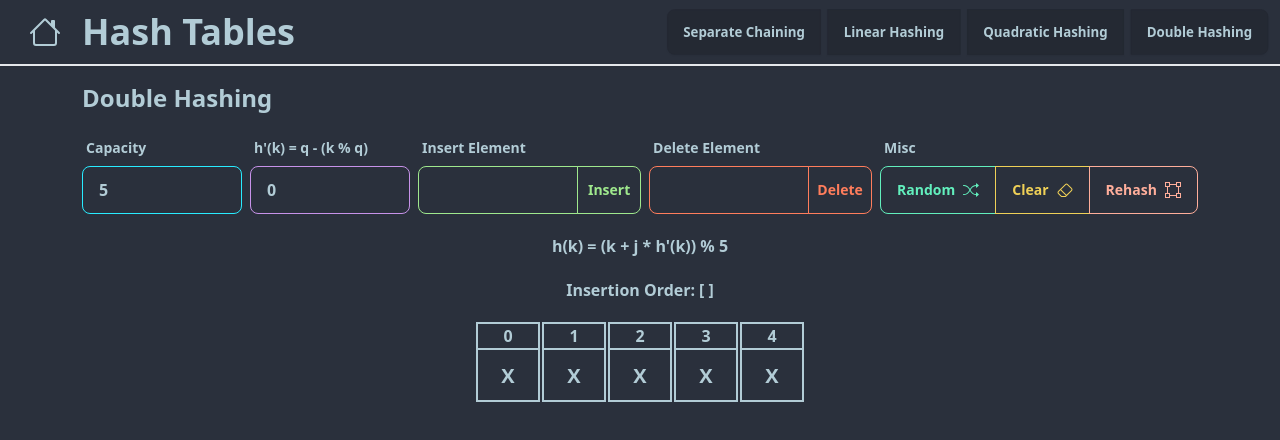
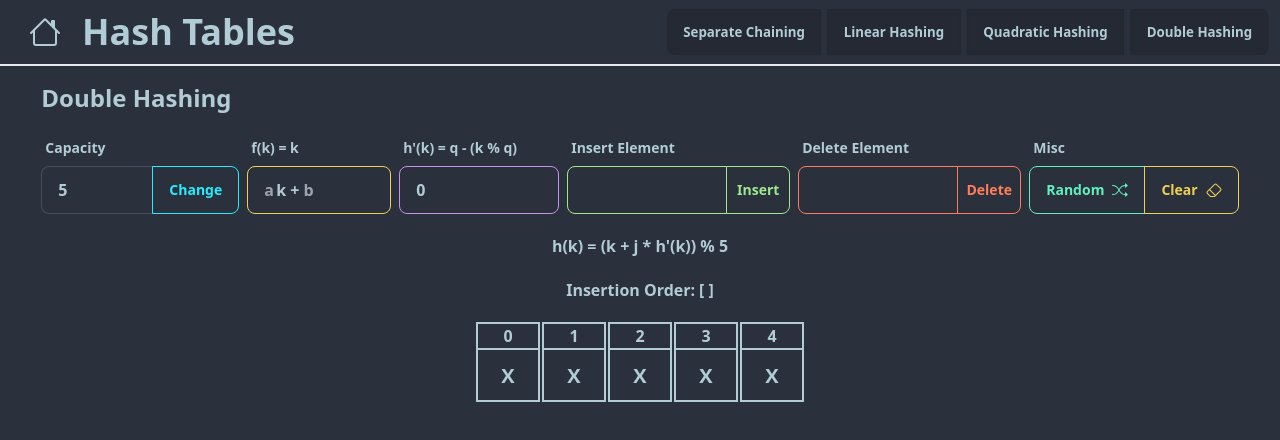
Before and after one commit to alexespejo/dsa-visualizer, a Svelte app: page /hash_tables/double_hashing in a window 1280 px wide. Shown: the top 440 px of the page. Built offline with nearby package versions, Linux system fonts and the light colour scheme.

Commit message:
update capacity and implemented f(k)

```diff
--- a/src/app.css
+++ b/src/app.css
@@ -11,3 +11,14 @@
 .title-heading {
  @apply text-2xl font-bold py-4;
 }
+
+input::-webkit-outer-spin-button,
+input::-webkit-inner-spin-button {
+ -webkit-appearance: none;
+ margin: 0;
+}
+
+/* Firefox */
+input[type="number"] {
+ -moz-appearance: textfield;
+}
--- a/src/components/HashTableControls/SpecialButtons.svelte
+++ b/src/components/HashTableControls/SpecialButtons.svelte
@@ -1,21 +1,57 @@
 <script lang="ts">
-export let clear: ()=>void;
-export let randomize: ()=>void;
-export let rehash: ()=>void;
+ export let clear: () => void;
+ export let randomize: () => void;
+ export let rehash: () => void;
 </script>
-<button class="btn btn-outline btn-success join-item" on:click={randomize}>Random
-<svg xmlns="http://www.w3.org/2000/svg" width="16" height="16" fill="currentColor" class="bi bi-shuffle" viewBox="0 0 16 16">
-  <path fill-rule="evenodd" d="M0 3.5A.5.5 0 0 1 .5 3H1c2.202 0 3.827 1.24 4.874 2.418.49.552.865 1.102 1.126 1.532.26-.43.636-.98 1.126-1.532C9.173 4.24 10.798 3 13 3v1c-1.798 0-3.173 1.01-4.126 2.082A9.6 9.6 0 0 0 7.556 8a9.6 9.6 0 0 0 1.317 1.918C9.828 10.99 11.204 12 13 12v1c-2.202 0-3.827-1.24-4.874-2.418A10.6 10.6 0 0 1 7 9.05c-.26.43-.636.98-1.126 1.532C4.827 11.76 3.202 13 1 13H.5a.5.5 0 0 1 0-1H1c1.798 0 3.173-1.01 4.126-2.082A9.6 9.6 0 0 0 6.444 8a9.6 9.6 0 0 0-1.317-1.918C4.172 5.01 2.796 4 1 4H.5a.5.5 0 0 1-.5-.5"/>
-  <path d="M13 5.466V1.534a.25.25 0 0 1 .41-.192l2.36 1.966c.12.1.12.284 0 .384l-2.36 1.966a.25.25 0 0 1-.41-.192m0 9v-3.932a.25.25 0 0 1 .41-.192l2.36 1.966c.12.1.12.284 0 .384l-2.36 1.966a.25.25 0 0 1-.41-.192"/>
-</svg>
+
+<button class="btn btn-outline btn-success join-item" on:click={randomize}
+ >Random
+ <svg
+  xmlns="http://www.w3.org/2000/svg"
+  width="16"
+  height="16"
+  fill="currentColor"
+  class="bi bi-shuffle"
+  viewBox="0 0 16 16"
+ >
+  <path
+   fill-rule="evenodd"
+   d="M0 3.5A.5.5 0 0 1 .5 3H1c2.202 0 3.827 1.24 4.874 2.418.49.552.865 1.102 1.126 1.532.26-.43.636-.98 1.126-1.532C9.173 4.24 10.798 3 13 3v1c-1.798 0-3.173 1.01-4.126 2.082A9.6 9.6 0 0 0 7.556 8a9.6 9.6 0 0 0 1.317 1.918C9.828 10.99 11.204 12 13 12v1c-2.202 0-3.827-1.24-4.874-2.418A10.6 10.6 0 0 1 7 9.05c-.26.43-.636.98-1.126 1.532C4.827 11.76 3.202 13 1 13H.5a.5.5 0 0 1 0-1H1c1.798 0 3.173-1.01 4.126-2.082A9.6 9.6 0 0 0 6.444 8a9.6 9.6 0 0 0-1.317-1.918C4.172 5.01 2.796 4 1 4H.5a.5.5 0 0 1-.5-.5"
+  />
+  <path
+   d="M13 5.466V1.534a.25.25 0 0 1 .41-.192l2.36 1.966c.12.1.12.284 0 .384l-2.36 1.966a.25.25 0 0 1-.41-.192m0 9v-3.932a.25.25 0 0 1 .41-.192l2.36 1.966c.12.1.12.284 0 .384l-2.36 1.966a.25.25 0 0 1-.41-.192"
+  />
+ </svg>
 </button>
-<button class="btn btn-outline btn-warning join-item" on:click={clear}>Clear <svg xmlns="http://www.w3.org/2000/svg" width="16" height="16" fill="currentColor" class="bi bi-eraser" viewBox="0 0 16 16">
-  <path d="M8.086 2.207a2 2 0 0 1 2.828 0l3.879 3.879a2 2 0 0 1 0 2.828l-5.5 5.5A2 2 0 0 1 7.879 15H5.12a2 2 0 0 1-1.414-.586l-2.5-2.5a2 2 0 0 1 0-2.828zm2.121.707a1 1 0 0 0-1.414 0L4.16 7.547l5.293 5.293 4.633-4.633a1 1 0 0 0 0-1.414zM8.746 13.547 3.453 8.254 1.914 9.793a1 1 0 0 0 0 1.414l2.5 2.5a1 1 0 0 0 .707.293H7.88a1 1 0 0 0 .707-.293z"/>
-</svg></button>
-<button class="btn btn-outline btn-error join-item" on:click={rehash}>Rehash <svg xmlns="http://www.w3.org/2000/svg" width="16" height="16" fill="currentColor" class="bi bi-bounding-box" viewBox="0 0 16 16">
-  <path d="M5 2V0H0v5h2v6H0v5h5v-2h6v2h5v-5h-2V5h2V0h-5v2zm6 1v2h2v6h-2v2H5v-2H3V5h2V3zm1-2h3v3h-3zm3 11v3h-3v-3zM4 15H1v-3h3zM1 4V1h3v3z"/>
-</svg></button>
+<button class="btn btn-outline btn-warning join-item" on:click={clear}
+ >Clear <svg
+  xmlns="http://www.w3.org/2000/svg"
+  width="16"
+  height="16"
+  fill="currentColor"
+  class="bi bi-eraser"
+  viewBox="0 0 16 16"
+ >
+  <path
+   d="M8.086 2.207a2 2 0 0 1 2.828 0l3.879 3.879a2 2 0 0 1 0 2.828l-5.5 5.5A2 2 0 0 1 7.879 15H5.12a2 2 0 0 1-1.414-.586l-2.5-2.5a2 2 0 0 1 0-2.828zm2.121.707a1 1 0 0 0-1.414 0L4.16 7.547l5.293 5.293 4.633-4.633a1 1 0 0 0 0-1.414zM8.746 13.547 3.453 8.254 1.914 9.793a1 1 0 0 0 0 1.414l2.5 2.5a1 1 0 0 0 .707.293H7.88a1 1 0 0 0 .707-.293z"
+  />
+ </svg></button
+>
+
+<!-- <button class="btn btn-outline btn-error join-item" on:click={rehash}
+ >Rehash <svg
+  xmlns="http://www.w3.org/2000/svg"
+  width="16"
+  height="16"
+  fill="currentColor"
+  class="bi bi-bounding-box"
+  viewBox="0 0 16 16"
+ >
+  <path
+   d="M5 2V0H0v5h2v6H0v5h5v-2h6v2h5v-5h-2V5h2V0h-5v2zm6 1v2h2v6h-2v2H5v-2H3V5h2V3zm1-2h3v3h-3zm3 11v3h-3v-3zM4 15H1v-3h3zM1 4V1h3v3z"
+  />
+ </svg></button
+> -->
 
 <style>
-
 </style>
--- a/src/components/custom/Inputs/NumberInput.svelte
+++ b/src/components/custom/Inputs/NumberInput.svelte
@@ -5,15 +5,17 @@
  export let styles: string = "";
  export let placeholder: string = "";
  export let require: boolean = false;
+ export let min: number = null;
+ export let max: number = null;
 </script>
 
 <input
  bind:value
  required={require}
- on:change
+ on:input
  type="number"
  {placeholder}
- class={`input input-${color} input-${size} ${styles} input-bordered w-max-w-xs font-bold w-40`}
- min="1"
- max="50"
+ class={`input input-${color} input-${size} ${styles} input-bordered w-max-w-xs font-bold w-28`}
+ {min}
+ {max}
 />
--- a/src/components/custom/Inputs/TextInput.svelte
+++ b/src/components/custom/Inputs/TextInput.svelte
@@ -9,6 +9,6 @@
 <input
  bind:value
  type="text"
- placeholder={placeholder}
- class={`input input-${color} input-${sz} ${styles} input-bordered w-max-w-xs font-bold`}
+ {placeholder}
+ class={`input input-${color} input-${sz} w-36 ${styles} input-bordered w-max-w-xs font-bold`}
 />
--- a/src/routes/HashTables/DoubleHashing.svelte
+++ b/src/routes/HashTables/DoubleHashing.svelte
@@ -23,6 +23,8 @@
  let numToInsert: number;
  let numToDelete: number;
  let capacity: number = 5;
+ let hashFuncA: number;
+ let hashFuncB: number;
 
  function insert() {
   insertionOrder = [...insertionOrder, numToInsert];
@@ -61,15 +63,13 @@
  }
 
  function changeCap() {
-  if (capacity < 0) {
-   throw new Error("New size must be a non-negative integer");
+  if (capacity < 1) {
+   capacity = 1;
+  } else if (capacity > 50) {
+   capacity = 50;
   }
-
-  if (capacity < hashingArray.length) {
-   hashingArray.length = capacity; // Truncate the hashingArrayay if capacity is smaller
-  } else {
-   hashingArray = [...hashingArray, null];
-  }
+  hashingArray.length = capacity;
+  hashingArray.fill(null);
  }
 </script>
 
@@ -78,13 +78,45 @@
   <!-- Capacity input -->
   <FormControl>
    <Label>Capacity</Label>
-   <NumberInput
-    color="info"
-    placeholder="Choose a Capacity"
-    styles="w-40 join-item"
-    bind:value={capacity}
-    on:change={() => changeCap()}
-   />
+   <form on:submit|preventDefault={changeCap} class="join">
+    <NumberInput
+     placeholder="Choose a Capacity"
+     bind:value={capacity}
+     color="info"
+     styles="join-item"
+     min={1}
+     max={50}
+    />
+    <Button color="info" styles="btn btn-info btn-outline join-item"
+     >Change</Button
+    >
+   </form>
+  </FormControl>
+
+  <!-- First hash function -->
+  <FormControl>
+   <Label
+    >f&#40;k&#41; =
+    {hashFuncA !== undefined && hashFuncB !== undefined
+     ? `${hashFuncA}k + ${hashFuncB}`
+     : "k"}
+   </Label>
+   <form class="join">
+    <div class="w-36 input-warning input flex items-center">
+     <input
+      type="text"
+      placeholder="a"
+      class="w-3"
+      bind:value={hashFuncA}
+     /><span>k +</span>
+     <input
+      type="text"
+      placeholder="b"
+      class="w-5 ml-1"
+      bind:value={hashFuncB}
+     />
+    </div>
+   </form>
   </FormControl>
 
   <!-- Second hash function -->
--- a/src/routes/HashTables/Linear.svelte
+++ b/src/routes/HashTables/Linear.svelte
@@ -24,6 +24,7 @@
   insertLinear,
   removeLinear,
  } from "../../lib/hashTableFunctions/linearProbing";
+ import TextInput from "../../components/custom/Inputs/TextInput.svelte";
 
  let hashingArray: number[] = [null, null, null, null, null];
  let insertionOrder: number[] = [];
@@ -33,6 +34,9 @@
  let numToDelete: number;
  let capacity: number = 5;
 
+ let hashFuncA: number;
+ let hashFuncB: number;
+
  let tempTable: number[] = [];
  let needRehash: boolean = false;
 
@@ -40,7 +44,12 @@
   insertionOrder = [...insertionOrder, numToInsert];
   valueInsert = numToInsert;
   tempTable = [...hashingArray];
-  hashingArray = insertLinear(hashingArray, numToInsert, stepSize, capacity);
+  hashingArray = insertLinear(
+   hashingArray,
+   numToInsert,
+   stepSize === null ? 1 : stepSize,
+   capacity
+  );
   numToInsert = undefined;
  }
 
@@ -64,18 +73,13 @@
  }
 
  function changeCap() {
-  if (capacity < 0) {
-   throw new Error("New size must be a non-negative integer");
+  if (capacity < 1) {
+   capacity = 1;
   } else if (capacity > 50) {
-   throw new Error("New size must be less than 50");
+   capacity = 50;
   }
-
-  if (capacity < hashingArray.length) {
-   hashingArray.length = capacity; // Truncate the hashingArrayay if capacity is smaller
-  } else {
-   // Extend the hashingArrayay if capacity is larger
-   hashingArray = [...hashingArray, null];
-  }
+  hashingArray.length = capacity;
+  hashingArray.fill(null);
  }
 
  function clearTable() {
@@ -92,13 +96,18 @@
  <Controls title="Linear Probing">
   <FormControl>
    <Label>Capacity</Label>
-   <form on:submit|preventDefault={changeCap}>
+   <form on:submit|preventDefault={changeCap} class="join">
     <NumberInput
      placeholder="Choose a Capacity"
      bind:value={capacity}
-     on:change={changeCap}
      color="info"
+     styles="join-item"
+     min={1}
+     max={50}
     />
+    <Button color="info" styles="btn btn-info btn-outline join-item"
+     >Change</Button
+    >
    </form>
   </FormControl>
 
@@ -122,11 +131,36 @@
    </Label>
    <form on:submit|preventDefault={changeCap}>
     <NumberInput
-     placeholder="Choose a Stepsize"
+     placeholder="Stepsize"
      color="accent"
      styles="input-accent"
      bind:value={stepSize}
     />
+   </form>
+  </FormControl>
+
+  <FormControl>
+   <Label
+    >f&#40;k&#41; =
+    {hashFuncA !== undefined && hashFuncB !== undefined
+     ? `${hashFuncA}k + ${hashFuncB}`
+     : "k"}
+   </Label>
+   <form class="join">
+    <div class="w-36 input-warning input flex items-center">
+     <input
+      type="text"
+      placeholder="a"
+      class="w-3"
+      bind:value={hashFuncA}
+     /><span>k +</span>
+     <input
+      type="text"
+      placeholder="b"
+      class="w-5 ml-1"
+      bind:value={hashFuncB}
+     />
+    </div>
    </form>
   </FormControl>
 
--- a/src/routes/HashTables/Quadratic.svelte
+++ b/src/routes/HashTables/Quadratic.svelte
@@ -9,24 +9,27 @@
   insertQuadratic,
   removeQuadratic,
  } from "../../lib/hashTableFunctions/quardaticProbing";
- import LabelInput from "../../components/custom/Inputs/Label.svelte";
+ import Label from "../../components/custom/Inputs/Label.svelte";
+ import NumberInput from "../../components/custom/Inputs/NumberInput.svelte";
  import InsertionOrderDisplay from "../../components/HashTableControls/InsertionOrderDisplay.svelte";
  import ArrayDisplay from "../../components/Array/ArrayDisplay.svelte";
  import ArrayElementIndexed from "../../components/Array/ArrayElementIndexed.svelte";
+ import Button from "../../components/custom/Button.svelte";
 
  let hashingArray: number[] = [null, null, null, null, null];
  let insertionOrder: number[] = [];
  let numToInsert: number;
  let numToDelete: number;
  let capacity: number = 5;
-
+ let hashFuncA: number;
+ let hashFuncB: number;
  function insert() {
   insertionOrder = [...insertionOrder, numToInsert];
   hashingArray = insertQuadratic(hashingArray, numToInsert, capacity);
  }
 
  function remove() {
-  hashingArray = removeQuadratic(hashingArray, numToDelete, capacity);
+  hashingArray = removeQuadratic(hashingArray, numToDelete);
  }
 
  function randomizeArray() {
@@ -42,40 +45,63 @@
  }
 
  function changeCap() {
-  if (capacity < 0) {
-   throw new Error("New size must be a non-negative integer");
+  if (capacity < 1) {
+   capacity = 1;
   } else if (capacity > 50) {
-   throw new Error("New size must be less than 50");
+   capacity = 50;
   }
-
-  if (capacity < hashingArray.length) {
-   hashingArray.length = capacity; // Truncate the hashingArrayay if capacity is smaller
-  } else {
-   // Extend the hashingArrayay if capacity is larger
-   hashingArray = [...hashingArray, null];
-  }
+  hashingArray.length = capacity;
+  hashingArray.fill(null);
  }
 </script>
 
 <Layout dataStructure="HT">
  <Controls title="Quadratic Hashing">
   <FormControl>
-   <LabelInput>Capacity</LabelInput>
-   <div class="join">
-    <input
-     type="number"
+   <Label>Capacity</Label>
+   <form on:submit|preventDefault={changeCap} class="join">
+    <NumberInput
      placeholder="Choose a Capacity"
-     class="font-bold input input-bordered input-info w-max-w-xs w-40 join-item"
-     min="1"
-     max="50"
      bind:value={capacity}
-     on:change={() => changeCap()}
+     color="info"
+     styles="join-item"
+     min={1}
+     max={50}
     />
-   </div>
+    <Button color="info" styles="btn btn-info btn-outline join-item"
+     >Change</Button
+    >
+   </form>
   </FormControl>
+
+  <FormControl>
+   <Label
+    >f&#40;k&#41; =
+    {hashFuncA !== undefined && hashFuncB !== undefined
+     ? `${hashFuncA}k + ${hashFuncB}`
+     : "k"}
+   </Label>
+   <form class="join">
+    <div class="w-36 input-warning input flex items-center">
+     <input
+      type="text"
+      placeholder="a"
+      class="w-3"
+      bind:value={hashFuncA}
+     /><span>k +</span>
+     <input
+      type="text"
+      placeholder="b"
+      class="w-5 ml-1"
+      bind:value={hashFuncB}
+     />
+    </div>
+   </form>
+  </FormControl>
+
   <!-- Insert Button -->
   <FormControl>
-   <LabelInput>Insert Element</LabelInput>
+   <Label>Insert Element</Label>
    <div class="join">
     <input
      type="number"
@@ -91,7 +117,7 @@
 
   <!-- Delete Button -->
   <FormControl>
-   <LabelInput>Delete Element</LabelInput>
+   <Label>Delete Element</Label>
    <div class="join">
     <input
      type="number"
@@ -106,7 +132,7 @@
   </FormControl>
 
   <FormControl>
-   <LabelInput>Misc</LabelInput>
+   <Label>Misc</Label>
    <div class="join">
     <SpecialButtons clear={() => {}} randomize={() => {}} rehash={() => {}} />
    </div>
```
